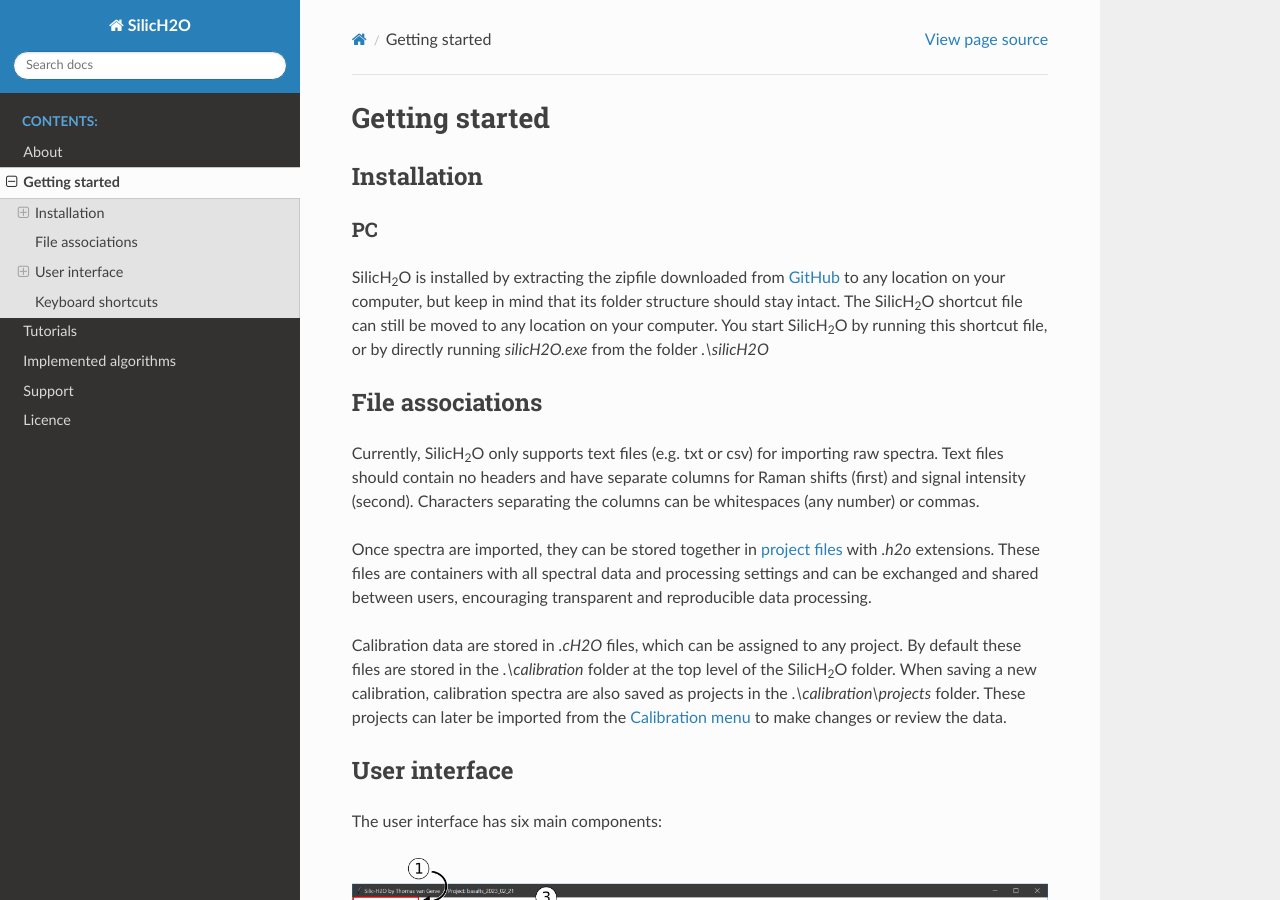
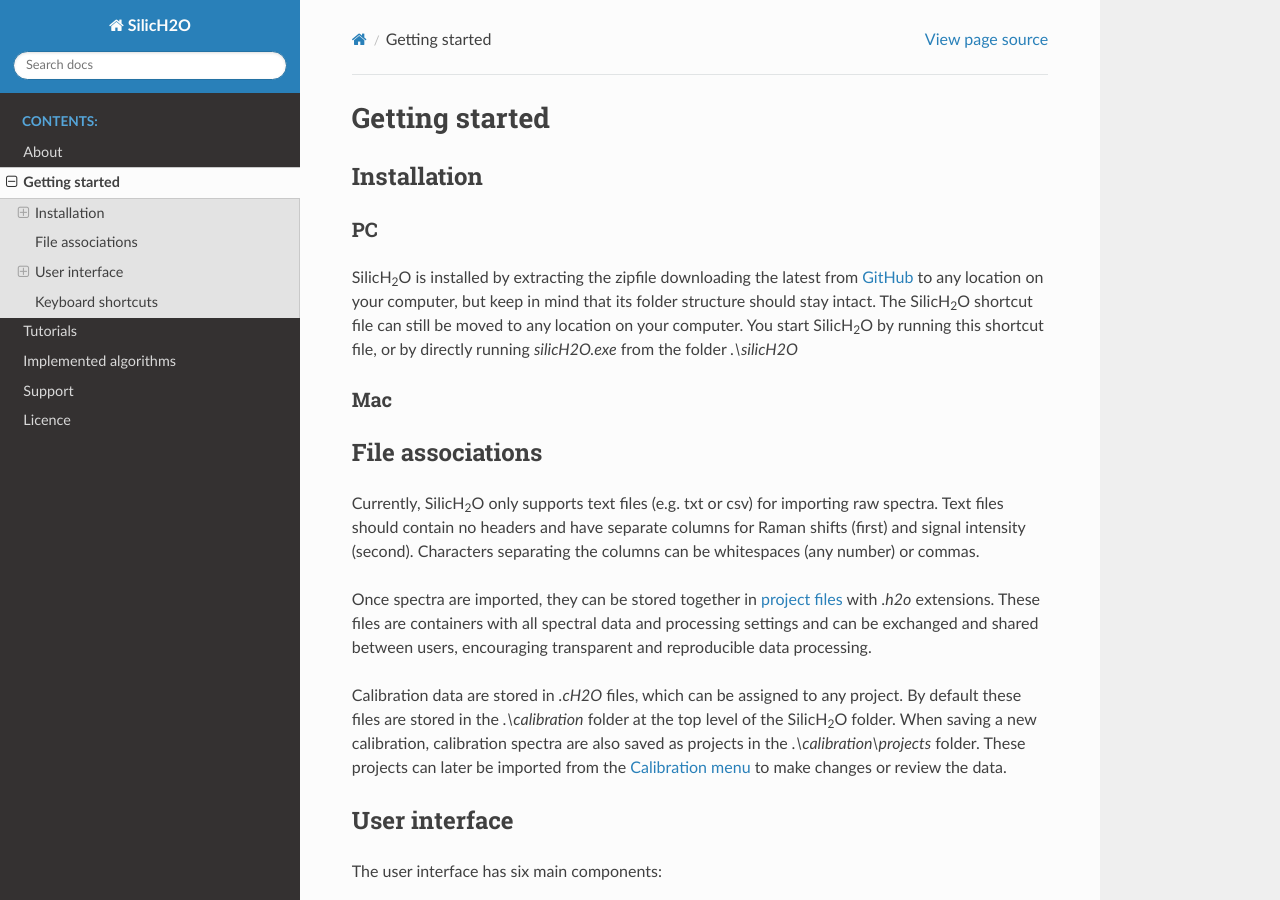
Before and after one commit to TDGerve/silicH2O, a Sphinx documentation site: the page built from docs/source/getting_started.rst, in a window 1280 px wide and 900 px high. Built offline with Sphinx 7.4.7 and the Read the Docs theme 2.0.0, drawn with Linux system fonts in a browser that asks for light colours.

Commit message:
updated readthedocs.yaml

```diff
--- a/docs/source/getting_started.rst
+++ b/docs/source/getting_started.rst
@@ -9,9 +9,12 @@
 ------------
 PC
 **
-|silich2o| is installed by extracting the zipfile downloaded from `GitHub <https://github.com/TDGerve/silicH2O>`_ to any location on your computer, but keep in mind that its folder structure should stay intact.
+|silich2o| is installed by extracting the zipfile downloading the latest from `GitHub <https://github.com/TDGerve/silicH2O>`_ to any location on your computer, but keep in mind that its folder structure should stay intact.
 The |silich2o| shortcut file can still be moved to any location on your computer. You start |silich2o| by running this shortcut file, or by directly
 running `silicH2O.exe` from the folder `.\\silicH2O`
+
+Mac
+***
 
 
 File associations
```
Also changed, not shown: .readthedocs.yaml.
